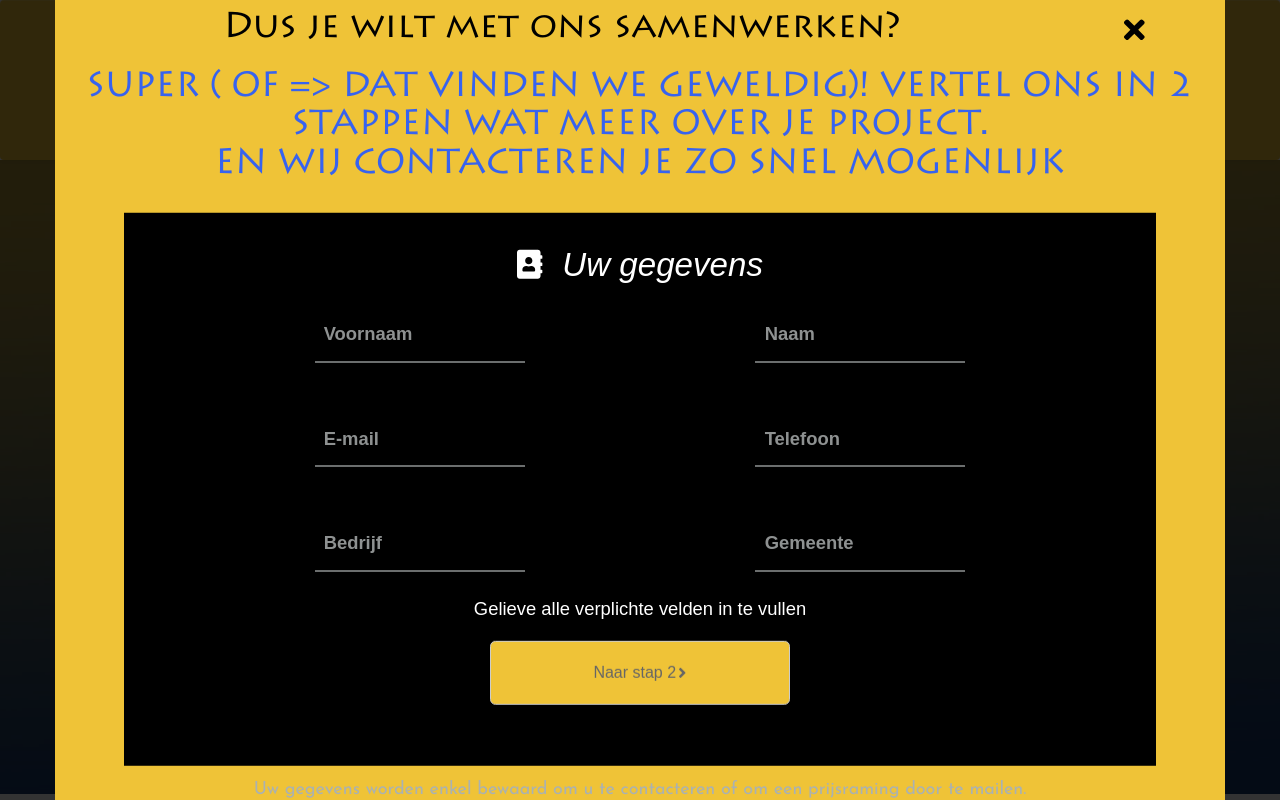
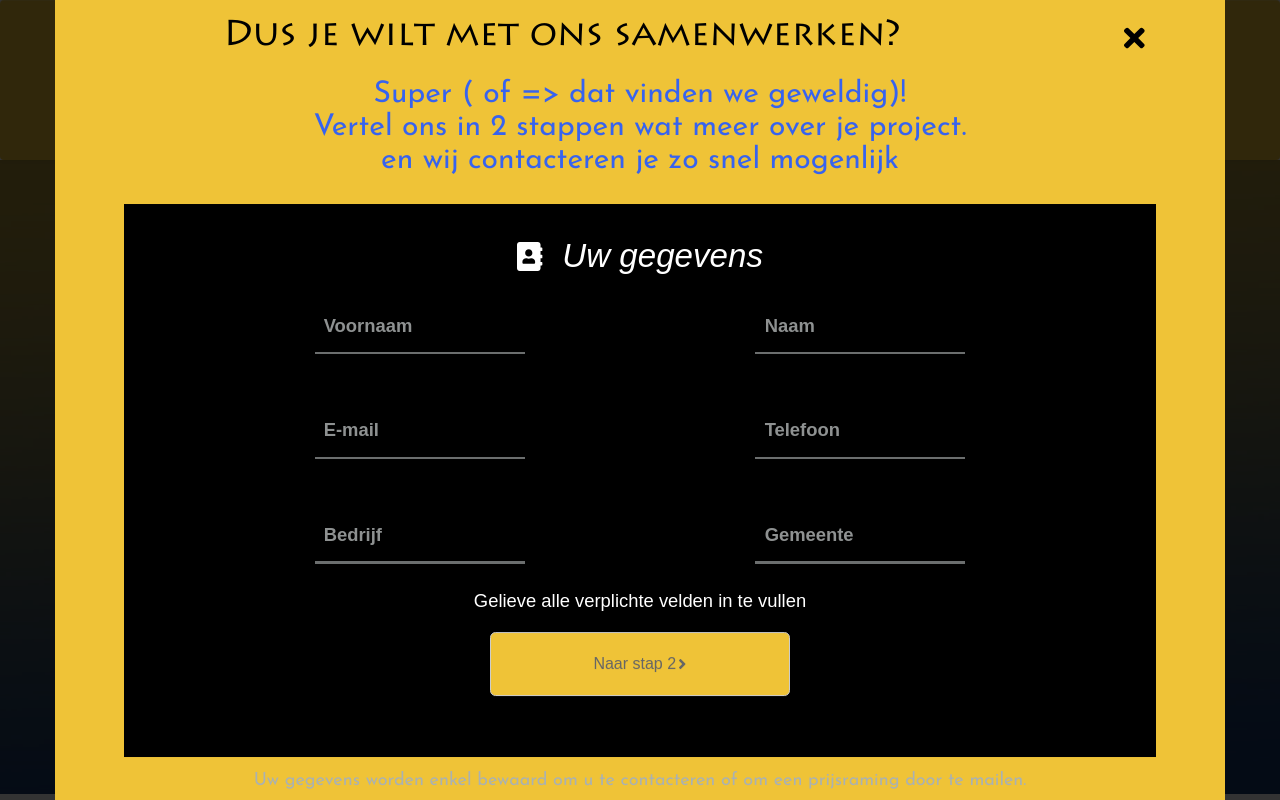
Before and after one commit to stinooww/mellow2, a React (Create React App) app in the folder frontend/: page / in a window 1280 px wide. Both pictures are taken after a click on the button "START EEN PROJECT". Shown: the top 800 px of the page. Built offline with nearby package versions, Linux system fonts and the light colour scheme.

Commit message:
onderhoud helemaal af

```diff
--- a/frontend/src/App.css
+++ b/frontend/src/App.css
@@ -231,7 +231,7 @@ li {
     left: 0;
     right: 0;
     bottom: 0;
-    background: #6c6c6c;
+    background: #3763ef;
     -webkit-transform: scaleY(0);
     transform: scaleY(0);
     -webkit-transform-origin: 50% 0;
@@ -254,6 +254,10 @@ li {
   background: transparent;
   border: 2px solid black;
   text-transform: uppercase; }
+  .offerte-btn:hover {
+    background-color: #3763ef;
+    color: white;
+    border-color: #3763ef; }
 
 .cta-overal {
   display: flex;
@@ -315,9 +319,7 @@ li {
     padding: 0; }
   .opper-form-offerte h3 {
     text-shadow: none;
-    font-family: 'mellow', Arial, Helvetica, sans-serif;
-    text-transform: uppercase;
-    font-size: 35px;
+    font-size: 30px;
     text-align: center; }
   .opper-form-offerte .form-offerte-small {
     font-size: 18px;
@@ -377,7 +379,7 @@ li {
   .person-wrapper .testimonial-carousel .carousel-indicators {
     top: 202px; }
   .person-wrapper .testimonial-carousel .carousel-control {
-    display: none; }
+    display: inherit; }
 
 .service-home {
   width: 100%;
--- a/frontend/src/components/Header/Header.jsx
+++ b/frontend/src/components/Header/Header.jsx
@@ -19,7 +19,7 @@ class Header extends Component {
                         <Nav>
                             <NavItem eventKey={1} componentClass={Link} className="menu-item hvr-underline-from-center " href="/" to="/">Home</NavItem>
                             <NavItem eventKey={2} componentClass={Link} className="menu-item hvr-underline-from-center " href="/strategie" to="/strategie">Onze strategie</NavItem>
-                            <NavDropdown title="Dropdown" className="menu-item  " id="nav-dropdown">
+                            <NavDropdown title="Onze diensten" className="menu-item  " id="nav-dropdown">
                                 <NavItem eventKey="3.1" href="/diensten/website" to="/diensten/website">Website & webshops</NavItem>
                                 <NavItem eventKey="3.2" href="/diensten/seo" to="/diensten/seo">
                                     SEO & SEA
--- a/frontend/src/components/ModalOfferte/ModalOfferteStart.jsx
+++ b/frontend/src/components/ModalOfferte/ModalOfferteStart.jsx
@@ -153,7 +153,7 @@ class ModalOfferteStart extends Component {
                     <ModalOfferte show={this.state.isToggleOn} handleClose={this.hideModal}>
                         <Grid className="opper-form-offerte">
                             <h1>Dus je wilt met ons samenwerken?</h1>
-                            <h3>Super ( of => dat vinden we geweldig)! Vertel ons in 2 stappen wat meer over je project.
+                            <h3>Super ( of => dat vinden we geweldig)! <br/> Vertel ons in 2 stappen wat meer over je project.
                                 <br/> en wij contacteren je zo snel mogenlijk
                             </h3>
                             <form id="form-offerte"
--- a/frontend/src/components/Testimonials/Testimonials.jsx
+++ b/frontend/src/components/Testimonials/Testimonials.jsx
@@ -14,12 +14,13 @@ class Testimonials extends Component {
                                 </div>
                                 <Carousel className="testimonial-carousel">
                                     <CarouselItem>
+
+                                        <p>Zelqjk glqhlq</p>
                                         <h3>Wauw echto toffe gaste</h3>
-                                        <p>Zelqjk glqhlq</p>
                                     </CarouselItem>
                                     <CarouselItem>
+                                        <p>Lorem ipsum dolor sit amet, consectetur adipiscing elit.</p>
                                         <h3>Second slide label</h3>
-                                        <p>Lorem ipsum dolor sit amet, consectetur adipiscing elit.</p>
                                     </CarouselItem>
                                     <Carousel.Item>
                                         <p>Praesent commodo cursus magna, vel scelerisque nisl consectetur.</p>
--- a/frontend/src/pages/Diensten/Webhosting.jsx
+++ b/frontend/src/pages/Diensten/Webhosting.jsx
@@ -14,6 +14,24 @@ class Webhosting extends Component {
                 <div className="Diensten">
                     <Grid>
                         <Row>
+                            <h2>Waarom een onderhouds pakket ?</h2>
+                            <br/>
+                            <Col xs={12}>
+                                <p>Een website creëren, stopt niet bij de ontwikkeling ervan. Ook na de lancering is het belangrijk dat je website goed wordt onderhouden. Hiervoor bieden we een
+                                    onderhoudspakket aan.
+                                    Dit is nodig omdat in de website verschillende plugins steken die zorgen voor allerlei functionaliteit van de website. Deze moeten op regelmatige basis worden
+                                    geupdate zodat ze goed kunnne blijven werken.
+                                </p>
+                                <br/>
+                                <p>
+                                    Ook houden we je website beschermt tegen hackers om te voorkomen dat cyberaanvallen je webpagina aantasten. We nemen bovendien regelmatig een backup zodat de inhoud
+                                    en structuur van je website nooit verloren gaan.
+                                </p>
+                                <br/>
+                                <p> Wat we daarbovenop ook daarbij steken zijn kleine aanpassingen aan de website zelf: wil je graag een afbeelding veranderen, of dat stukje tekst over jezelf
+                                    aanpassen. Dit doen we kosteloos!
+                                </p>
+                            </Col>
                             <Col xs={12}>
                                 <h1>Onze Onderhouds pakketten</h1>
                                 <PricingTable highlightColor='#1976D2'>
@@ -75,8 +93,9 @@ class Webhosting extends Component {
                                 <br/>
                             </Col>
                         </Row>
-                        <CallToAction/>
+
                     </Grid>
+                    <CallToAction/>
                 </div>
         );
     }
--- a/frontend/src/pages/Diensten/Website.jsx
+++ b/frontend/src/pages/Diensten/Website.jsx
@@ -8,15 +8,16 @@ class Website extends Component {
     render() {
 
         return (
-                <div className="PortfolioPage">
+                <div className="Diensten">
                     <Grid>
                         <Row>
                             <Col xs={12}>
                                 <h1>Onze Website</h1>
                             </Col>
                         </Row>
-                        <CallToAction/>
+
                     </Grid>
+                    <CallToAction/>
                 </div>
         );
     }
--- a/frontend/src/styling/_buttons.scss
+++ b/frontend/src/styling/_buttons.scss
@@ -29,7 +29,7 @@ $grey: #6c6c6c;
     left: 0;
     right: 0;
     bottom: 0;
-    background: $grey;
+    background: $blue;
     -webkit-transform: scaleY(0);
     transform: scaleY(0);
     -webkit-transform-origin: 50% 0;
@@ -45,6 +45,7 @@ $grey: #6c6c6c;
 
 .mellow-btn:hover, .mellow-btn:focus, .mellow-btn:active {
   color: white;
+
 }
 
 .mellow-btn:hover:before, .mellow-btn:focus:before, .hmellow-btn:active:before {
@@ -56,6 +57,12 @@ $grey: #6c6c6c;
   background: transparent;
   border: 2px solid black;
   text-transform: uppercase;
+
+  &:hover {
+    background-color: $blue;
+    color: white;
+    border-color: $blue;
+  }
 }
 
 .cta-overal {
--- a/frontend/src/styling/_modalofferte.scss
+++ b/frontend/src/styling/_modalofferte.scss
@@ -64,9 +64,9 @@
   }
   h3 {
     text-shadow: none;
-    font-family: 'mellow', Arial, Helvetica, sans-serif;
-    text-transform: uppercase;
-    font-size: 35px;
+    // font-family: 'mellow', Arial, Helvetica, sans-serif;
+    // text-transform: uppercase;
+    font-size: 30px;
     text-align: center;
   }
 
--- a/frontend/src/styling/_testimonials.scss
+++ b/frontend/src/styling/_testimonials.scss
@@ -21,7 +21,7 @@
     }
 
     .carousel-control {
-      display: none;
+      display: inherit;
     }
   }
 }
```
Also changed, not shown: frontend/src/images/landing.jpeg (added), frontend/src/images/seo.jpeg (added).
